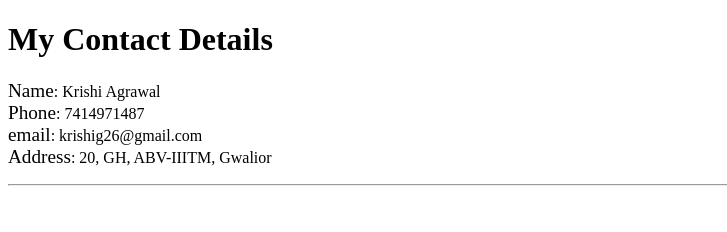
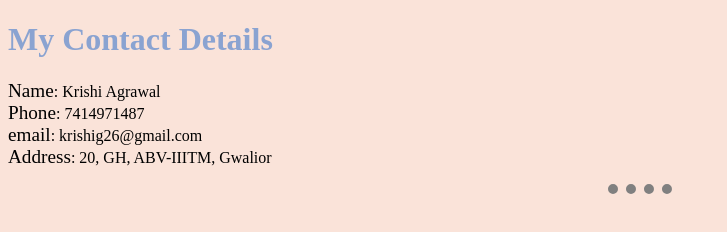
Before and after one commit to krishi-agrawal/CV, a plain HTML site: page contact-details.html in a window 1280 px wide. Shown: the whole page, without its empty margins (0-727 px from the left). Drawn offline with Linux system fonts and the light colour scheme; files that its build step writes are made by us from their sources; the site is published under a folder, as on GitHub Pages, so addresses that start at the root find nothing.

Commit message:
Update contact-details.html

```diff
--- a/contact-details.html
+++ b/contact-details.html
@@ -6,7 +6,7 @@
     <meta http-equiv="X-UA-Compatible" content="IE=edge">
     <meta name="viewport" content="width=device-width, initial-scale=1.0">
     <title>Contact Me</title>
-    <link rel="stylesheet" href="/htmlWebsite/css/styles.css">
+    <link rel="stylesheet" href="css/styles.css">
 
 </head>
 
```
